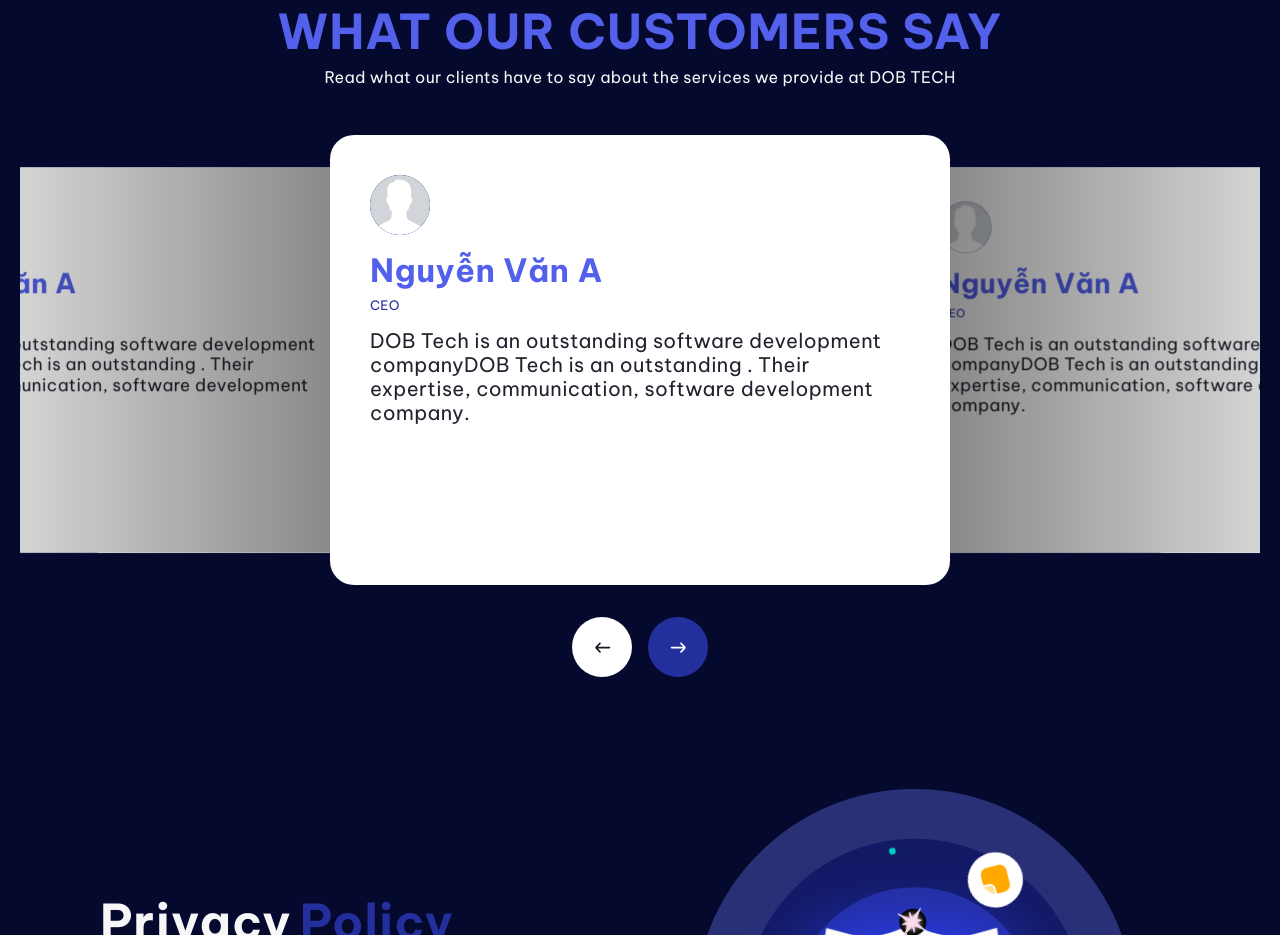
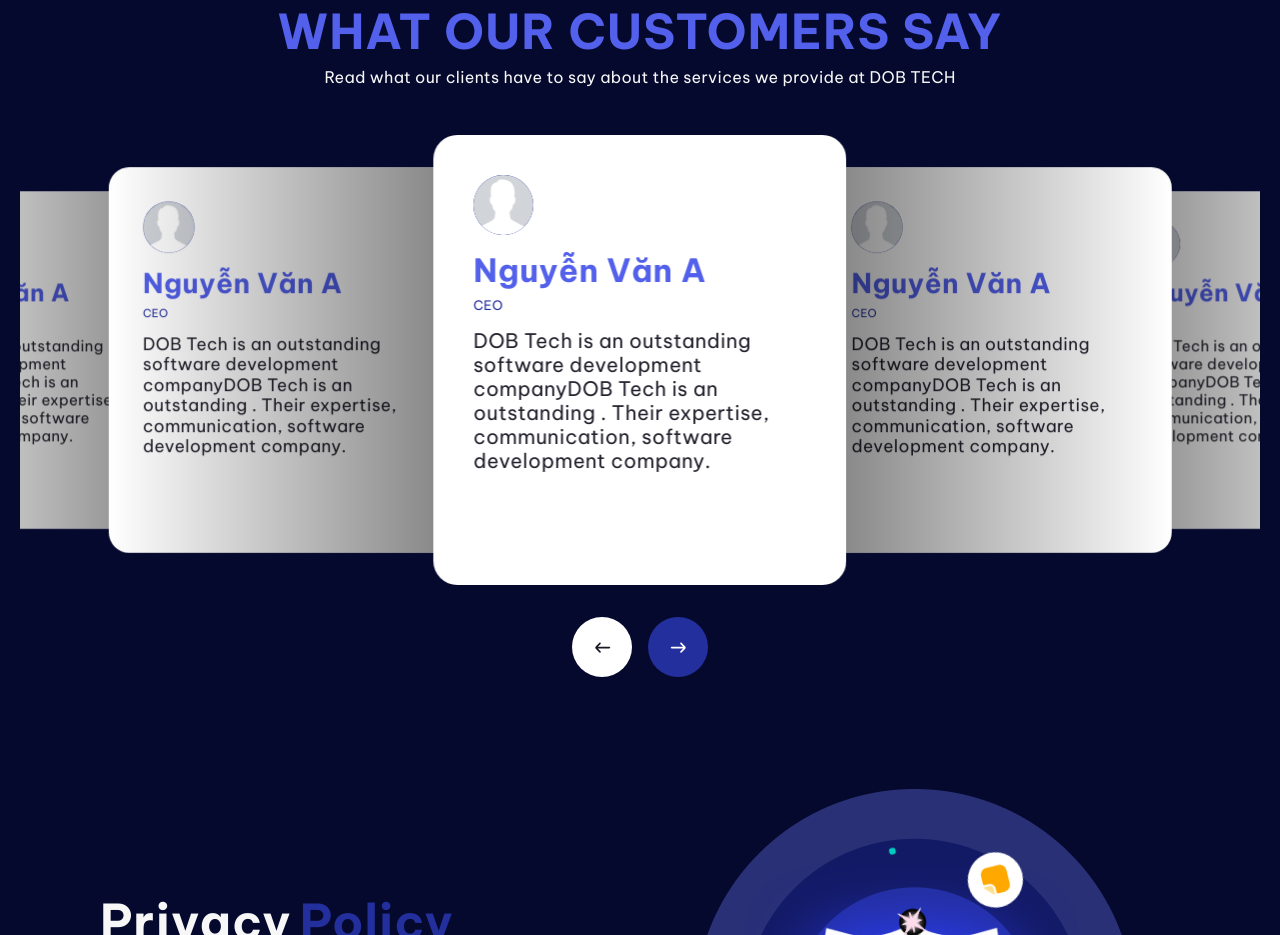
Before and after one commit to longdx304/dob-outsourcing, a Next.js app: page /en in a window 1280 px wide. Shown: the part 5520-6455 px from the top of the page. Built offline with nearby package versions, Linux system fonts and the light colour scheme.

Commit message:
Homepage: responsive case studies

```diff
--- a/public/assets/icon/Email.tsx
+++ b/public/assets/icon/Email.tsx
@@ -11,7 +11,7 @@
 			fill="none"
 			{...props}
 		>
-			<g clip-path="url(#clip0_831_833)">
+			<g clipPath="url(#clip0_831_833)">
 				<path
 					fillRule="evenodd"
 					clipRule="evenodd"
--- a/public/assets/icon/Phone.tsx
+++ b/public/assets/icon/Phone.tsx
@@ -16,7 +16,7 @@
 				stroke="white"
 				strokeWidth="2"
 				strokeLinecap="round"
-				stroke-linejoin="round"
+				strokeLinejoin="round"
 			/>
 		</svg>
 	);
--- a/src/app/[lang]/components/CaseStudies/CardList.tsx
+++ b/src/app/[lang]/components/CaseStudies/CardList.tsx
@@ -21,7 +21,7 @@
 			{data.map((item: any) => (
 				<div
 					key={item.key}
-					className="relative flex flex-col justify-end relative max-w-[500px] h-[400px] overflow-hidden rounded-lg
+					className="relative flex flex-col justify-end relative desktop:max-w-[500px] desktop:h-[400px] mobile:max-w-[380px] mobile:h-[220px] overflow-hidden rounded-lg
 					group hover:cursor-pointer hover:scale-105 transition-all duration-300 shadow-lg shadow-indigo-600/20 hover:shadow-lg hover:shadow-indigo-500/100"
 				>
 					{/* <div className=" !z-[0]" /> */}
--- a/src/app/[lang]/components/Feedback/Content.tsx
+++ b/src/app/[lang]/components/Feedback/Content.tsx
@@ -104,7 +104,7 @@
 			className="pt-12 mx-5"
 		>
 			<Swiper
-				slidesPerView={4}
+				// slidesPerView={4}
 				effect={'coverflow'}
 				coverflowEffect={{ rotate: 0, stretch: 0, depth: 100, modifier: 2 }}
 				grabCursor={true}
@@ -116,6 +116,12 @@
 					swiperRef.current = swiper;
 				}}
 				breakpoints={{
+					1500: {
+						slidesPerView: 4,
+					},
+					1024: {
+						slidesPerView: 3,
+					},
 					768: {
 						slidesPerView: 2,
 					},
```
